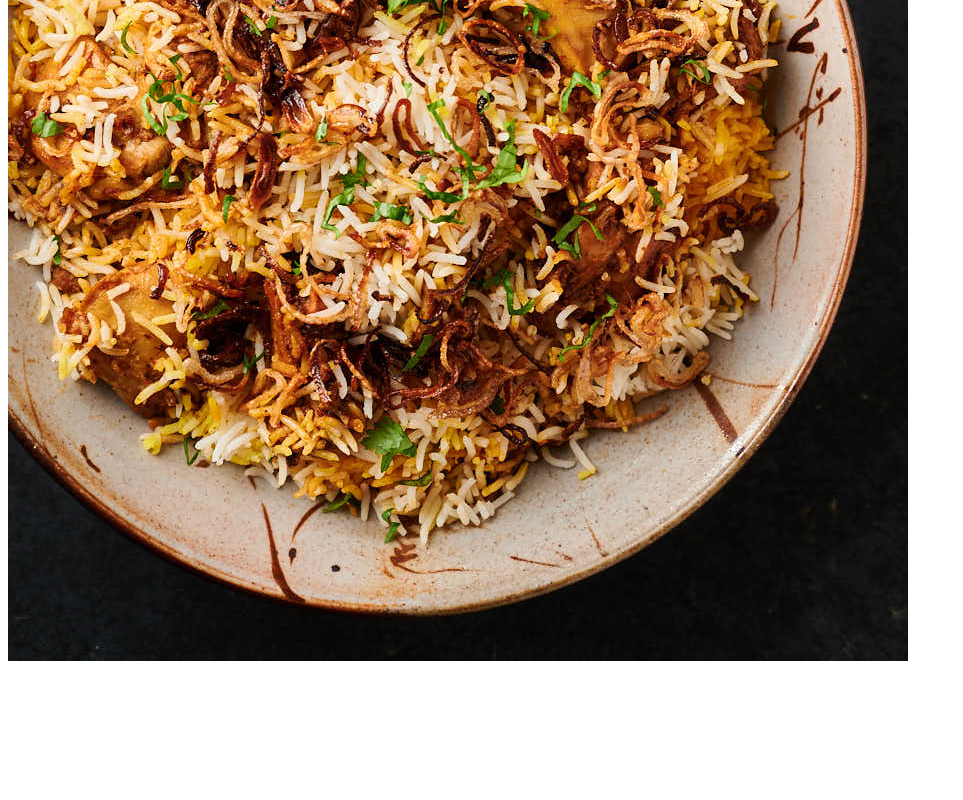
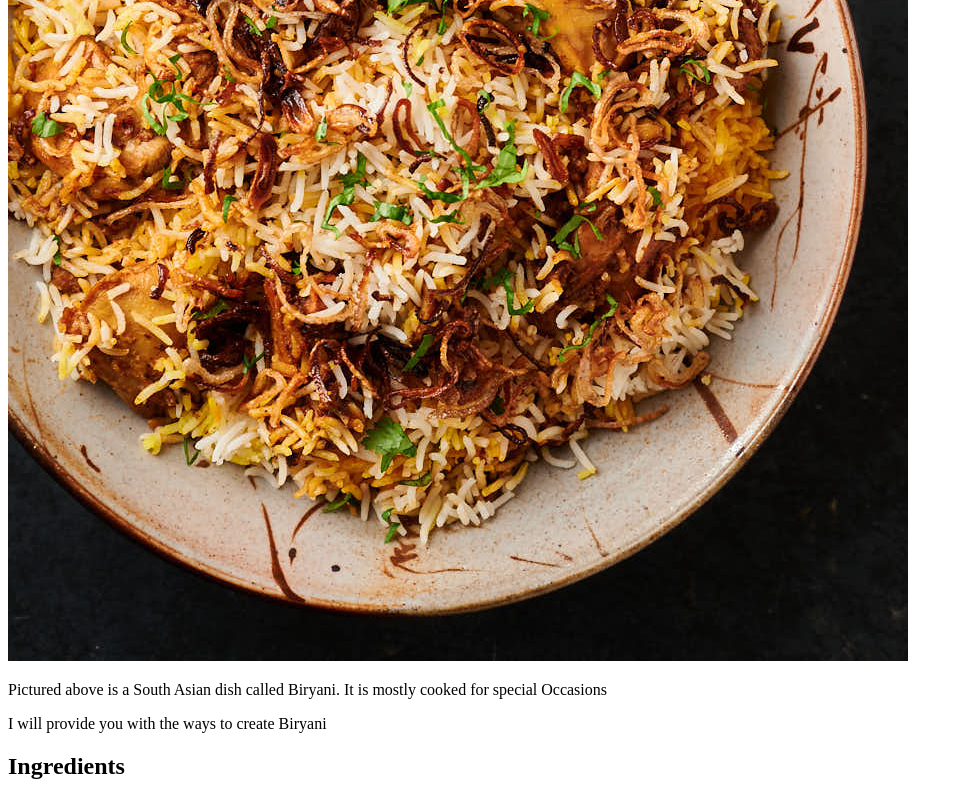
Before and after one commit to ahnaftahmid54321/odin-recipes, a plain HTML site: page recipes/biryani.html in a window 1280 px wide. Shown: the part 487-1287 px from the top of the page, without its empty margins (0-963 px from the left). Before the commit the page ends 1160 px from the top, so only its background shows below. Drawn offline with Linux system fonts and the light colour scheme.

Commit message:
Created paragraphs to biryani.html

```diff
--- a/recipes/biryani.html
+++ b/recipes/biryani.html
@@ -8,6 +8,16 @@
 <body>
     <h1>Biryani</h1>
     <img src="Biryani.jpg"alt="picture of Biryani">
+    <p>
+        Pictured above is a South Asian dish called Biryani. It is mostly cooked for special
+        Occasions
+    </p>
+
+    <p>
+        I will provide you with the ways to create Biryani
+    </p>
+
+    <h2>Ingredients</h2>
 
 </body>
 </html>
```
